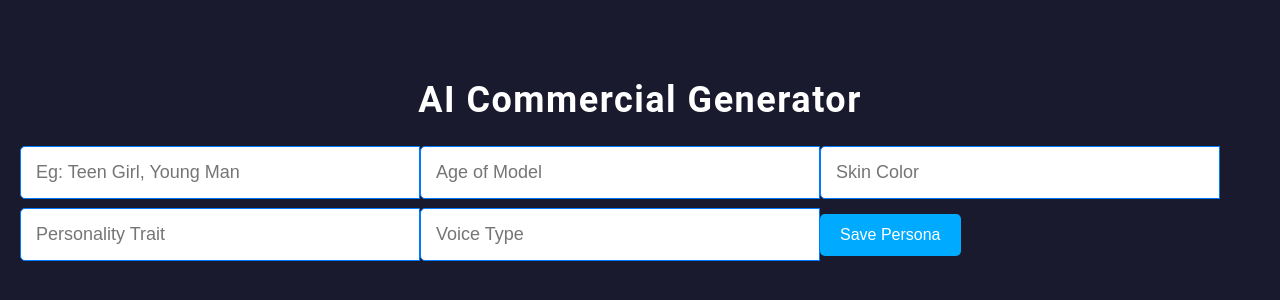
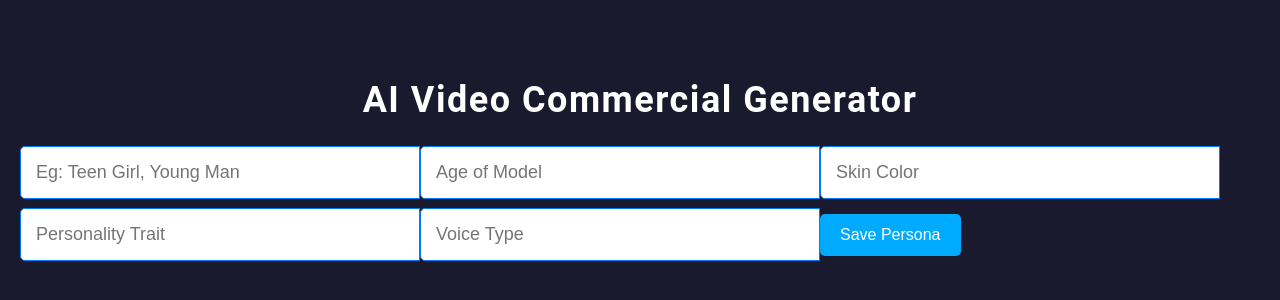
Before and after one commit to raveesh146/VideoCommercial_AI, a React (Create React App) app in the folder frontend/: page / in a window 1280 px wide. Shown: the part 230-530 px from the top of the page. Built offline with nearby package versions, Linux system fonts and the light colour scheme.

Commit message:
css minor fix

```diff
--- a/frontend/src/App.css
+++ b/frontend/src/App.css
@@ -147,7 +147,7 @@ textarea {
   transition: border-color 0.3s ease;
   resize: none;
   width: 100%;  /* Full width */
-  height: 150px;  /* Set height */
+  height: 100px;  /* Set height */
 }
 
 textarea:focus {
--- a/frontend/src/App.js
+++ b/frontend/src/App.js
@@ -5,7 +5,7 @@ import ImageFetcher from './components/ImageFetcher';
 function App() {
   return (
     <div className="App">
-      <h1>AI Commercial Generator</h1>
+      <h1>AI Video Commercial Generator</h1>
       <ImageFetcher />
     </div>
   );
```
